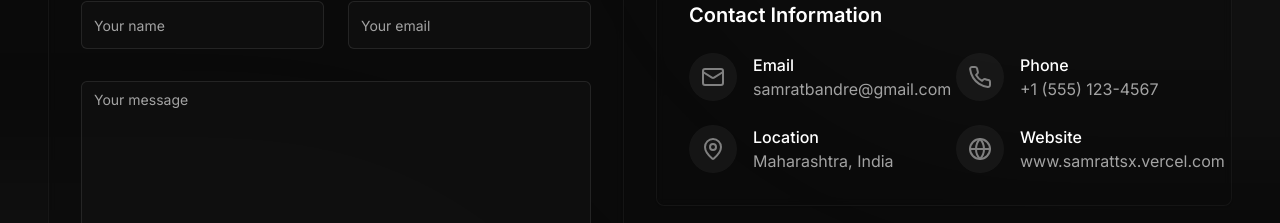
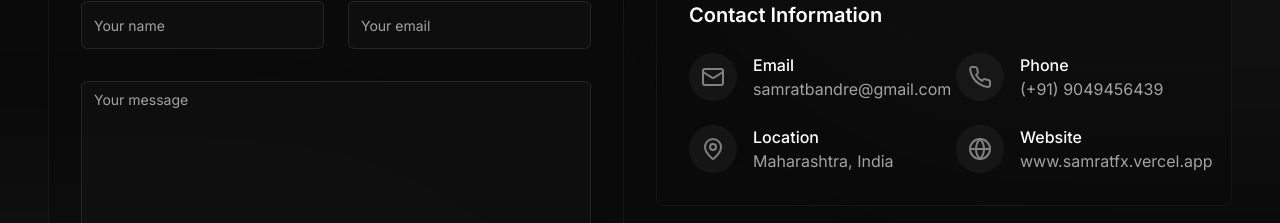
Before and after one commit to blackholeofuniverse/samrat-official-website, a Next.js app: page / in a window 1280 px wide. Shown: the part 3720-3943 px from the top of the page. Built offline with nearby package versions, Linux system fonts and the light colour scheme.

Commit message:
changed number and web-url

```diff
--- a/components/sections/contact/contact-info.tsx
+++ b/components/sections/contact/contact-info.tsx
@@ -13,7 +13,7 @@ const contactInfo = [
   {
     icon: Phone,
     label: "Phone",
-    value: "+1 (555) 123-4567",
+    value: "(+91) 9049456439",
     delay: 0.2,
   },
   {
@@ -25,7 +25,7 @@ const contactInfo = [
   {
     icon: Globe,
     label: "Website",
-    value: "www.samrattsx.vercel.com",
+    value: "www.samratfx.vercel.app",
     delay: 0.4,
   },
 ];
```
